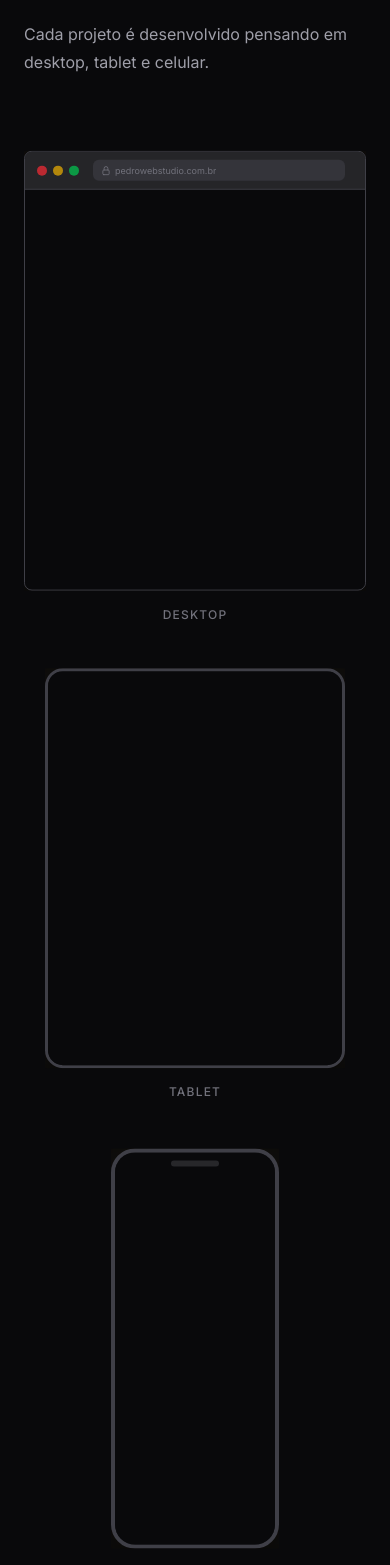
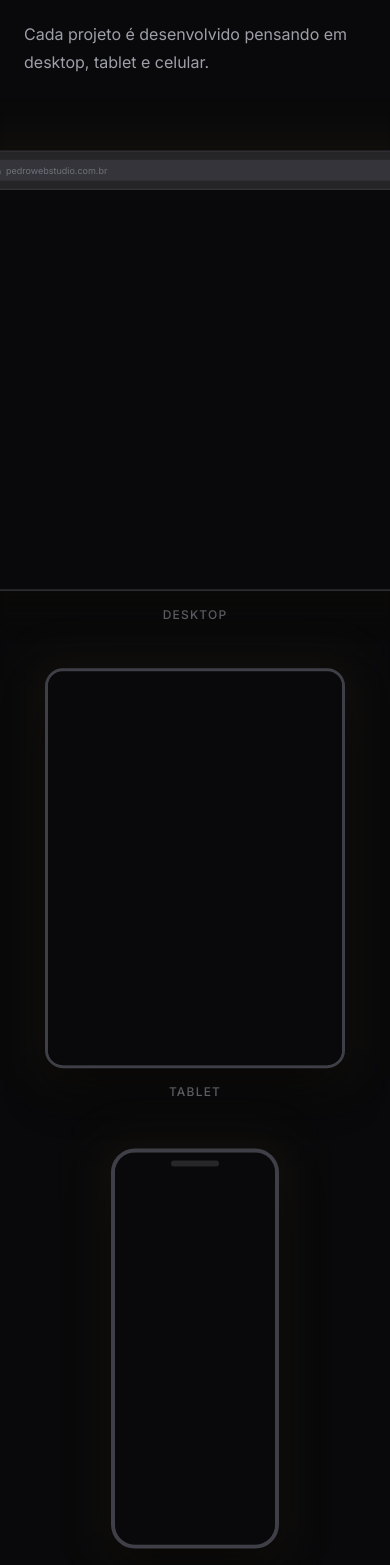
Before and after one commit to PedroWebStudio/pedro-web-studio-portifolio, a Next.js app: page / in a window 390 px wide. Shown: the part 8820-10385 px from the top of the page. Built offline with nearby package versions, Linux system fonts and the light colour scheme.

Commit message:
feat: corrige responsividade dos frames, atualiza wizard de orcamento e secoes HowItWorks/Responsive/About

```diff
--- a/app/api/email/route.ts
+++ b/app/api/email/route.ts
@@ -70,7 +70,9 @@ export async function POST(request: Request) {
     if (type === "orcamento") {
       const {
         tipo,
+        tipoOutro,
         funcionalidades = [],
+        funcionalidadesOutros,
         identidade,
         nome,
         empresa,
@@ -91,9 +93,33 @@ export async function POST(request: Request) {
         );
       }
 
+      if (tipo === "Outro" && !tipoOutro?.trim()) {
+        return Response.json(
+          { error: "Descreva o tipo de projeto." },
+          { status: 400 }
+        );
+      }
+
+      if (
+        Array.isArray(funcionalidades) &&
+        funcionalidades.includes("Outros") &&
+        !funcionalidadesOutros?.trim()
+      ) {
+        return Response.json(
+          { error: "Descreva as funcionalidades em Outros." },
+          { status: 400 }
+        );
+      }
+
       const lista = Array.isArray(funcionalidades)
         ? funcionalidades.join(", ")
         : "";
+      const tipoLabel =
+        tipo === "Outro" && tipoOutro ? `Outro — ${tipoOutro}` : tipo;
+      const funcionalidadesLabel =
+        funcionalidades.includes("Outros") && funcionalidadesOutros
+          ? `${lista} (${funcionalidadesOutros})`
+          : lista;
 
       return sendEmail(
         "Nova solicitação de orçamento — Pedro Web Studio",
@@ -101,8 +127,8 @@ export async function POST(request: Request) {
           <h2>Nova solicitação de orçamento</h2>
 
           <h3>Projeto</h3>
-          <p><strong>Tipo:</strong> ${tipo}</p>
-          <p><strong>Funcionalidades:</strong> ${lista}</p>
+          <p><strong>Tipo:</strong> ${tipoLabel}</p>
+          <p><strong>Funcionalidades:</strong> ${funcionalidadesLabel}</p>
           <p><strong>Identidade visual:</strong> ${identidade}</p>
 
           <h3>Negócio</h3>
--- a/components/Responsive.tsx
+++ b/components/Responsive.tsx
@@ -1,10 +1,8 @@
 "use client";
 
-import { useEffect, useRef, useState } from "react";
 import { motion } from "framer-motion";
 
 const DEMO_URL = "/demonstracoes/burger-lab";
-
 const FRAME_H = 400;
 
 const devices = [
@@ -14,119 +12,35 @@ const devices = [
     frameW: 560,
     chrome: true,
     delay: 0,
+    rounded: "rounded-lg",
+    border: "border",
   },
   {
     label: "Tablet",
     viewportW: 768,
     frameW: 300,
     chrome: false,
+    delay: 0.15,
     rounded: "rounded-[18px]",
     border: "border-[3px]",
-    delay: 0.15,
   },
   {
     label: "Mobile",
     viewportW: 390,
     frameW: 168,
     chrome: false,
+    delay: 0.3,
     rounded: "rounded-[24px]",
     border: "border-[4px]",
-    delay: 0.3,
   },
 ];
-
-function DevicePreview({
-  d,
-}: {
-  d: (typeof devices)[number];
-}) {
-  const frameRef = useRef<HTMLDivElement>(null);
-  const [frameW, setFrameW] = useState(d.frameW);
-
-  useEffect(() => {
-    const el = frameRef.current;
-    if (!el) return;
-    const ro = new ResizeObserver(([entry]) => {
-      const w = entry.contentRect.width;
-      if (w > 0) setFrameW(w);
-    });
-    ro.observe(el);
-    return () => ro.disconnect();
-  }, []);
-
-  const scale = frameW / d.viewportW;
-  const iframeH = Math.round(FRAME_H / scale);
-
-  return (
-    <div
-      ref={frameRef}
-      className="relative w-full overflow-hidden"
-      style={{ maxWidth: d.frameW }}
-    >
-      <div className="absolute -inset-3 rounded-2xl bg-[#D4AF37]/5 blur-xl" />
-
-      {d.chrome ? (
-        <div className="relative overflow-hidden rounded-lg border border-zinc-700 bg-zinc-900 shadow-2xl shadow-black/60">
-          <div className="flex items-center gap-1.5 border-b border-zinc-700/80 bg-zinc-800/90 px-3 py-2">
-            <span className="h-2.5 w-2.5 rounded-full bg-red-500/70" />
-            <span className="h-2.5 w-2.5 rounded-full bg-yellow-500/70" />
-            <span className="h-2.5 w-2.5 rounded-full bg-green-500/70" />
-            <div className="mx-2 flex min-w-0 flex-1 items-center gap-1 rounded-md bg-zinc-700/60 px-2 py-1">
-              <svg viewBox="0 0 24 24" fill="none" stroke="currentColor" strokeWidth={2} className="h-2.5 w-2.5 shrink-0 text-zinc-500">
-                <path strokeLinecap="round" strokeLinejoin="round" d="M16.5 10.5V6.75a4.5 4.5 0 1 0-9 0v3.75m-.75 11.25h10.5a2.25 2.25 0 0 0 2.25-2.25v-6.75a2.25 2.25 0 0 0-2.25-2.25H6.75a2.25 2.25 0 0 0-2.25 2.25v6.75a2.25 2.25 0 0 0 2.25 2.25Z" />
-              </svg>
-              <span className="truncate text-[9px] text-zinc-500">pedrowebstudio.com.br</span>
-            </div>
-          </div>
-          <div className="relative overflow-hidden" style={{ height: FRAME_H }}>
-            <iframe
-              src={DEMO_URL}
-              title="Preview Desktop"
-              className="absolute left-0 top-0 border-0"
-              style={{
-                width: d.viewportW,
-                height: iframeH,
-                transform: `scale(${scale})`,
-                transformOrigin: "top left",
-                pointerEvents: "none",
-              }}
-              scrolling="no"
-              tabIndex={-1}
-            />
-          </div>
-        </div>
-      ) : (
-        <div
-          className={`relative overflow-hidden ${d.rounded} ${d.border} border-zinc-700 bg-zinc-900 shadow-2xl shadow-black/60`}
-          style={{ height: FRAME_H }}
-        >
-          {d.label === "Mobile" && (
-            <div className="absolute left-1/2 top-2 z-10 h-1.5 w-12 -translate-x-1/2 rounded-full bg-zinc-800" />
-          )}
-          <iframe
-            src={DEMO_URL}
-            title={`Preview ${d.label}`}
-            className="absolute left-0 top-0 border-0"
-            style={{
-              width: d.viewportW,
-              height: iframeH,
-              transform: `scale(${scale})`,
-              transformOrigin: "top left",
-              pointerEvents: "none",
-            }}
-            scrolling="no"
-            tabIndex={-1}
-          />
-        </div>
-      )}
-    </div>
-  );
-}
 
 export default function Responsive() {
   return (
     <section id="responsividade" className="overflow-x-hidden py-24">
       <div className="mx-auto w-full max-w-7xl px-6 lg:px-8">
+
+        {/* Header */}
         <motion.div
           initial={{ opacity: 0, y: 20 }}
           whileInView={{ opacity: 1, y: 0 }}
@@ -148,16 +62,20 @@ export default function Responsive() {
           </p>
         </motion.div>
 
+        {/* Devices */}
         <div className="flex flex-col items-center gap-12 lg:flex-row lg:items-end lg:justify-center lg:gap-6">
-          {devices.map((d) => (
+          {devices.map((d) => {
+            const scale = d.frameW / d.viewportW;
+            const iframeH = Math.round(FRAME_H / scale);
+
+            return (
               <motion.div
                 key={d.label}
                 initial={{ opacity: 0, y: 40 }}
                 whileInView={{ opacity: 1, y: 0 }}
                 viewport={{ once: true }}
                 transition={{ duration: 0.7, delay: d.delay }}
-              className="flex w-full min-w-0 flex-col items-center gap-4 lg:w-auto"
-              style={{ maxWidth: d.frameW }}
+                className="flex flex-col items-center gap-4"
               >
                 <motion.div
                   animate={{ y: [0, -8, 0] }}
@@ -167,15 +85,83 @@ export default function Responsive() {
                     ease: "easeInOut",
                     delay: d.delay,
                   }}
-                className="flex w-full min-w-0 flex-col items-center gap-4"
+                  className="flex flex-col items-center gap-4"
                 >
-                <DevicePreview d={d} />
+                  {/* Glow */}
+                  <div className="relative" style={{ width: d.frameW }}>
+                    <div className="absolute -inset-3 rounded-2xl bg-[#D4AF37]/5 blur-xl" />
+
+                    {d.chrome ? (
+                      <div
+                        className="relative overflow-hidden rounded-lg border border-zinc-700 bg-zinc-900 shadow-2xl shadow-black/60"
+                        style={{ width: d.frameW }}
+                      >
+                        {/* Browser bar */}
+                        <div className="flex items-center gap-1.5 border-b border-zinc-700/80 bg-zinc-800/90 px-3 py-2">
+                          <span className="h-2.5 w-2.5 rounded-full bg-red-500/70" />
+                          <span className="h-2.5 w-2.5 rounded-full bg-yellow-500/70" />
+                          <span className="h-2.5 w-2.5 rounded-full bg-green-500/70" />
+                          <div className="mx-2 flex flex-1 items-center gap-1 rounded-md bg-zinc-700/60 px-2 py-1">
+                            <svg viewBox="0 0 24 24" fill="none" stroke="currentColor" strokeWidth={2} className="h-2.5 w-2.5 shrink-0 text-zinc-500">
+                              <path strokeLinecap="round" strokeLinejoin="round" d="M16.5 10.5V6.75a4.5 4.5 0 1 0-9 0v3.75m-.75 11.25h10.5a2.25 2.25 0 0 0 2.25-2.25v-6.75a2.25 2.25 0 0 0-2.25-2.25H6.75a2.25 2.25 0 0 0-2.25 2.25v6.75a2.25 2.25 0 0 0 2.25 2.25Z" />
+                            </svg>
+                            <span className="text-[9px] text-zinc-500">pedrowebstudio.com.br</span>
+                          </div>
+                        </div>
+                        {/* Viewport */}
+                        <div className="overflow-hidden" style={{ height: FRAME_H }}>
+                          <iframe
+                            src={DEMO_URL}
+                            title="Preview Desktop"
+                            scrolling="no"
+                            tabIndex={-1}
+                            style={{
+                              width: d.viewportW,
+                              height: iframeH,
+                              transform: `scale(${scale})`,
+                              transformOrigin: "top left",
+                              border: "none",
+                              pointerEvents: "none",
+                              display: "block",
+                            }}
+                          />
+                        </div>
+                      </div>
+                    ) : (
+                      <div
+                        className={`relative overflow-hidden ${d.rounded} ${d.border} border-zinc-700 bg-zinc-900 shadow-2xl shadow-black/60`}
+                        style={{ width: d.frameW, height: FRAME_H }}
+                      >
+                        {d.label === "Mobile" && (
+                          <div className="absolute left-1/2 top-2 z-10 h-1.5 w-12 -translate-x-1/2 rounded-full bg-zinc-800" />
+                        )}
+                        <iframe
+                          src={DEMO_URL}
+                          title={`Preview ${d.label}`}
+                          scrolling="no"
+                          tabIndex={-1}
+                          style={{
+                            width: d.viewportW,
+                            height: iframeH,
+                            transform: `scale(${scale})`,
+                            transformOrigin: "top left",
+                            border: "none",
+                            pointerEvents: "none",
+                            display: "block",
+                          }}
+                        />
+                      </div>
+                    )}
+                  </div>
+
+                  {/* Label */}
                   <span className="text-xs font-medium uppercase tracking-widest text-zinc-500">
                     {d.label}
                   </span>
                 </motion.div>
               </motion.div>
-          ))}
+            );
+          })}
         </div>
       </div>
     </section>
```
Also changed, not shown: app/orcamento/page.tsx (+95 -11 lines). Lines whose indentation alone changed are shown as unchanged.
